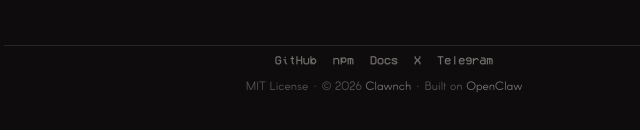
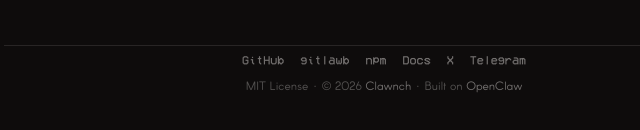
Before and after one commit to clawnchdev/openclawnch, a website: page site/index.html in a window 1280 px wide. Shown: the part 2957-3087 px from the top of the page, 256-896 px from the left. Drawn offline with Linux system fonts and the light colour scheme.

Commit message:
add gitlawb mirror to package.json, landing page footer, and README

```diff
--- a/package.json
+++ b/package.json
@@ -70,6 +70,11 @@
     "type": "git",
     "url": "https://github.com/clawnchdev/openclawnch"
   },
+  "mirror": {
+    "type": "git",
+    "url": "https://node.gitlawb.com/z6MksiJ5TsUaVfn2ahEkGVRLKDxhnvBq2oiyZ31SrJCANwPK/openclawnch.git",
+    "web": "https://gitlawb.com/z6MksiJ5TsUaVfn2ahEkGVRLKDxhnvBq2oiyZ31SrJCANwPK/openclawnch"
+  },
   "homepage": "https://openclawn.ch",
   "engines": {
     "node": ">=22.14.0"
--- a/site/index.html
+++ b/site/index.html
@@ -894,6 +894,7 @@
     <div class="footer">
       <div class="footer-links">
         <a href="https://github.com/clawnchdev/openclawnch" target="_blank" rel="noopener">GitHub</a>
+        <a href="https://gitlawb.com/z6MksiJ5TsUaVfn2ahEkGVRLKDxhnvBq2oiyZ31SrJCANwPK/openclawnch" target="_blank" rel="noopener">gitlawb</a>
         <a href="https://www.npmjs.com/package/@clawnch/openclawnch" target="_blank" rel="noopener">npm</a>
         <a href="https://github.com/clawnchdev/openclawnch/tree/master/docs" target="_blank" rel="noopener">Docs</a>
         <a href="https://x.com/Clawnch_Bot" target="_blank" rel="noopener">X</a>
```
Also changed, not shown: README.md.
